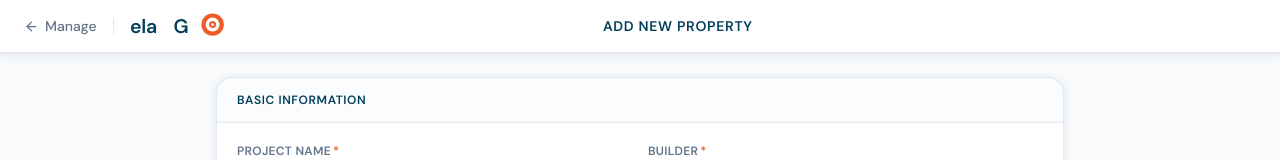
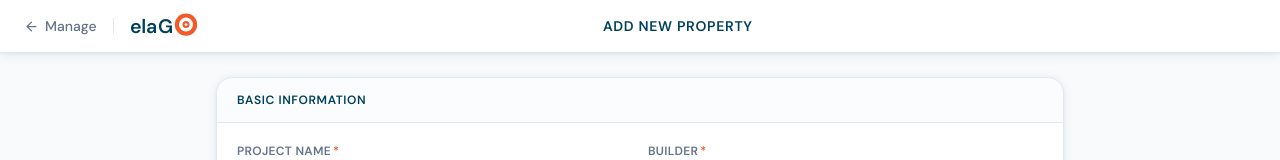
Before and after one commit to trulyPranav/elago, a Next.js app: page /manage/add in a window 1280 px wide. Shown: the top 160 px of the page. Built offline with nearby package versions, Linux system fonts and the light colour scheme; no server answers.

Commit message:
Logo + Header done

```diff
--- a/app/components/AppHeader.tsx
+++ b/app/components/AppHeader.tsx
@@ -30,17 +30,19 @@ export default function AppHeader() {
   }, []);
 
   return (
-    <header className="flex items-center justify-between px-5 py-2 bg-white border-b border-brand-border z-50 flex-shrink-0 card-shadow">
-      <div className="flex items-center gap-6">
+    <header className="relative flex items-center justify-between px-5 py-2 bg-white border-b border-brand-border z-50 flex-shrink-0 card-shadow">
+      <div className="flex items-center gap-2">
         <ElagoLogo size="md" />
-        <div className="h-6 w-px bg-brand-border" />
-        <span className="text-xs font-body font-bold text-brand-navy uppercase tracking-widest">Dashboard</span>
-        <nav className="hidden md:flex items-center gap-1 ml-2">
-          {NAV_ITEMS.map(({ label, href, icon: Icon }) => (
+        <div className="h-6 bg-brand-border" />
+      </div>
+
+      <div className="hidden xl:flex absolute left-1/2 -translate-x-1/2 items-center justify-center w-full max-w-4xl px-6">
+        <div className="grid grid-cols-[1fr_1fr_2.4fr_1fr_1fr] gap-3 w-full items-center">
+          {NAV_ITEMS.slice(0, 2).map(({ label, href, icon: Icon }) => (
             <button
               key={label}
               onClick={() => router.push(href)}
-              className={`flex items-center gap-1.5 px-3 py-1.5 rounded-lg text-sm font-body transition-colors ${
+              className={`w-full flex items-center justify-center gap-1.5 px-3 py-1.5 rounded-lg text-sm font-body transition-colors ${
                 pathname === href
                   ? 'bg-brand-navy text-white font-semibold'
                   : 'text-brand-muted hover:text-brand-navy hover:bg-brand-hover'
@@ -49,16 +51,30 @@ export default function AppHeader() {
               <Icon size={13} /> {label}
             </button>
           ))}
-        </nav>
-      </div>
 
-      <div className="hidden lg:flex items-center gap-2 bg-brand-light border border-brand-border rounded-xl px-3 py-2 w-64 focus-within:border-brand-orange/50 transition-colors">
+          <div className="w-full flex items-center gap-2 bg-brand-light border border-brand-border rounded-xl px-3 py-2 focus-within:border-brand-orange/50 transition-colors">
             <Search size={13} className="text-brand-muted flex-shrink-0" />
             <input
               type="text"
               placeholder="Search projects, builders, areas…"
               className="bg-transparent text-sm text-brand-text placeholder:text-brand-muted/60 focus:outline-none font-body w-full"
             />
+          </div>
+
+          {NAV_ITEMS.slice(2).map(({ label, href, icon: Icon }) => (
+            <button
+              key={label}
+              onClick={() => router.push(href)}
+              className={`w-full flex items-center justify-center gap-1.5 px-3 py-1.5 rounded-lg text-sm font-body transition-colors ${
+                pathname === href
+                  ? 'bg-brand-navy text-white font-semibold'
+                  : 'text-brand-muted hover:text-brand-navy hover:bg-brand-hover'
+              }`}
+            >
+              <Icon size={13} /> {label}
+            </button>
+          ))}
+        </div>
       </div>
 
       <div className="flex items-center gap-1.5">
--- a/app/components/ElagoLogo.tsx
+++ b/app/components/ElagoLogo.tsx
@@ -7,13 +7,13 @@ export default function ElagoLogo({ className = "", size = "md" }: { className?:
       <text x="0" y="30" fontFamily="DM Sans, system-ui, sans-serif" fontWeight="700"
         fontSize="28" fill="#00405c" letterSpacing="-0.5">ela</text>
       {/* "G" in navy */}
-      <text x="62" y="30" fontFamily="DM Sans, system-ui, sans-serif" fontWeight="700"
+      <text x="40" y="30" fontFamily="DM Sans, system-ui, sans-serif" fontWeight="700"
         fontSize="28" fill="#00405c" letterSpacing="-0.5">G</text>
       {/* "O" as target/bullseye - orange circle with inner ring */}
-      <circle cx="118" cy="18" r="16" fill="#f15a29"/>
-      <circle cx="118" cy="18" r="10" fill="white"/>
-      <circle cx="118" cy="18" r="5" fill="#f15a29"/>
-      <circle cx="118" cy="18" r="2" fill="white"/>
+      <circle cx="80" cy="18" r="16" fill="#f15a29"/>
+      <circle cx="80" cy="18" r="10" fill="white"/>
+      <circle cx="80" cy="18" r="5" fill="#f15a29"/>
+      <circle cx="80" cy="18" r="2" fill="white"/>
     </svg>
   );
 }
```
Lines whose indentation alone changed are shown as unchanged.
